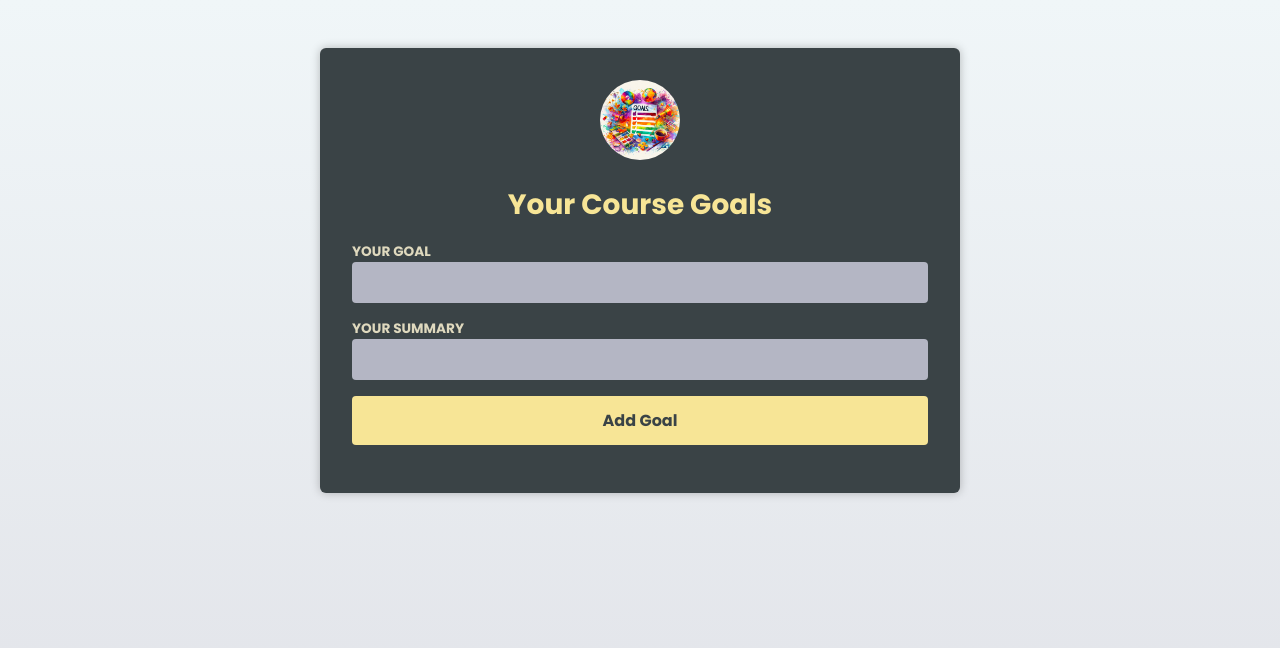
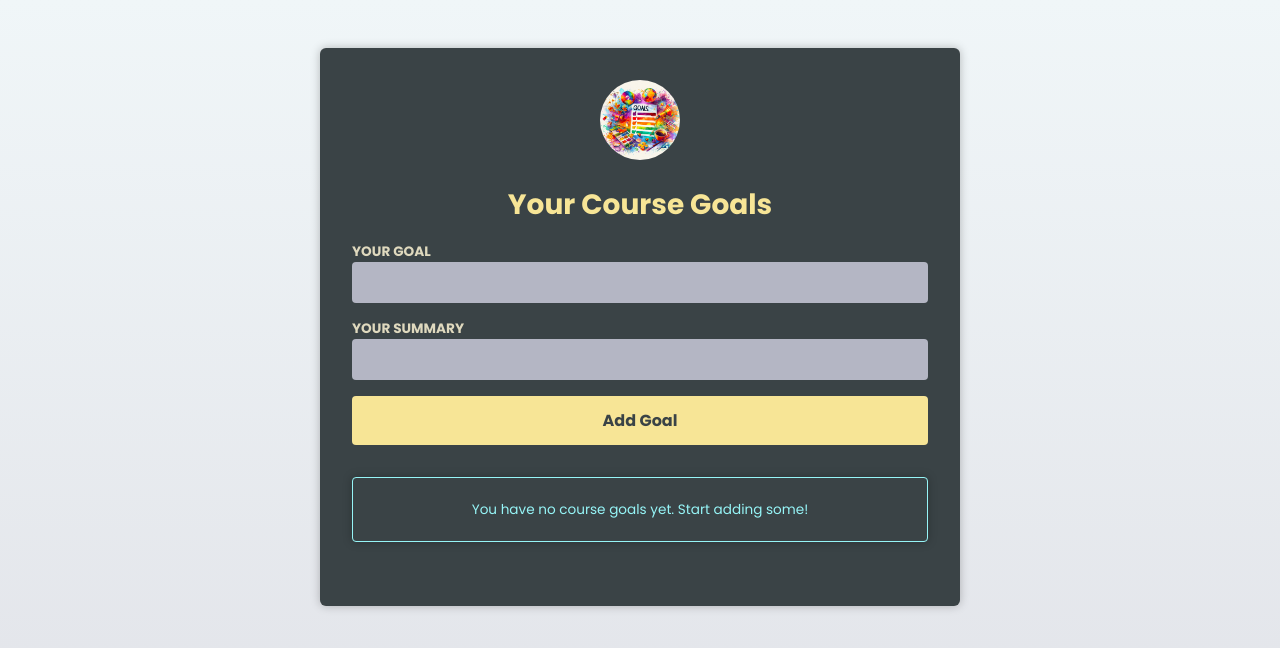
Before and after one commit to JeonghakHeo/react-ts-basics, a React (Vite) app: page / in a window 1280 px wide. Shown: the top 648 px of the page. Built offline with nearby package versions, Linux system fonts and the light colour scheme.

Commit message:
Building a More Dynamic & Flexible Component

```diff
--- a/src/components/CourseGoalList.tsx
+++ b/src/components/CourseGoalList.tsx
@@ -1,5 +1,7 @@
+import { type ReactNode } from 'react'
 import CourseGoal from './CourseGoal.tsx'
 import { type CourseGoal as CGoal } from '../App.tsx'
+import InfoBox from './InfoBox.tsx'
 
 type CourseGoalListProps = {
   goals: CGoal[]
@@ -10,7 +12,27 @@
   goals,
   onDeleteGoal,
 }: CourseGoalListProps) {
+  if (goals.length === 0) {
     return (
+      <InfoBox mode='hint'>
+        You have no course goals yet. Start adding some!
+      </InfoBox>
+    )
+  }
+
+  let warningBox: ReactNode
+
+  if (goals.length >= 4) {
+    warningBox = (
+      <InfoBox mode='warning'>
+        You're collecting a lot of golas. Don't put too much on your plate!
+      </InfoBox>
+    )
+  }
+
+  return (
+    <>
+      {warningBox}
       <ul>
         {goals.map((goal) => (
           <li key={goal.id}>
@@ -20,5 +42,6 @@
           </li>
         ))}
       </ul>
+    </>
   )
 }
--- /dev/null
+++ b/src/components/InfoBox.tsx
@@ -0,0 +1,23 @@
+import { ReactNode } from 'react'
+
+type InfoBoxProps = {
+  mode: 'hint' | 'warning'
+  children: ReactNode
+}
+
+export default function InfoBox({ mode, children }: InfoBoxProps) {
+  if (mode === 'hint') {
+    return (
+      <aside className='infobox infobox-hint'>
+        <p>{children}</p>
+      </aside>
+    )
+  }
+
+  return (
+    <aside className='infobox infobox-warning warning--medium'>
+      <h2>Warning</h2>
+      <p>{children}</p>
+    </aside>
+  )
+}
--- a/src/index.css
+++ b/src/index.css
@@ -126,7 +126,31 @@
   color: #f9a73b;
 }
 
-.fallback {
+.infobox {
+  margin: 2rem 0;
+  padding: 0.5rem;
   text-align: center;
-  color: #acd1ce;
+  box-shadow: 0 0 10px rgba(0, 0, 0, 0.25);
+  font-size: 0.85rem;
+  border-radius: 4px;
 }
+
+.infobox-hint {
+  border: 1px solid #96f5f7;
+  color: #96f5f7;
+}
+
+.infobox-warning.warning--low {
+  border: 1px solid #f6d84f;
+  color: #f6d84f;
+}
+
+.infobox-warning.warning--medium {
+  border: 1px solid #f9a73b;
+  color: #f9a73b;
+}
+
+.infobox-warning.warning--high {
+  border: 1px solid #f97373;
+  color: #f97373;
+}
```
Lines whose indentation alone changed are shown as unchanged.
